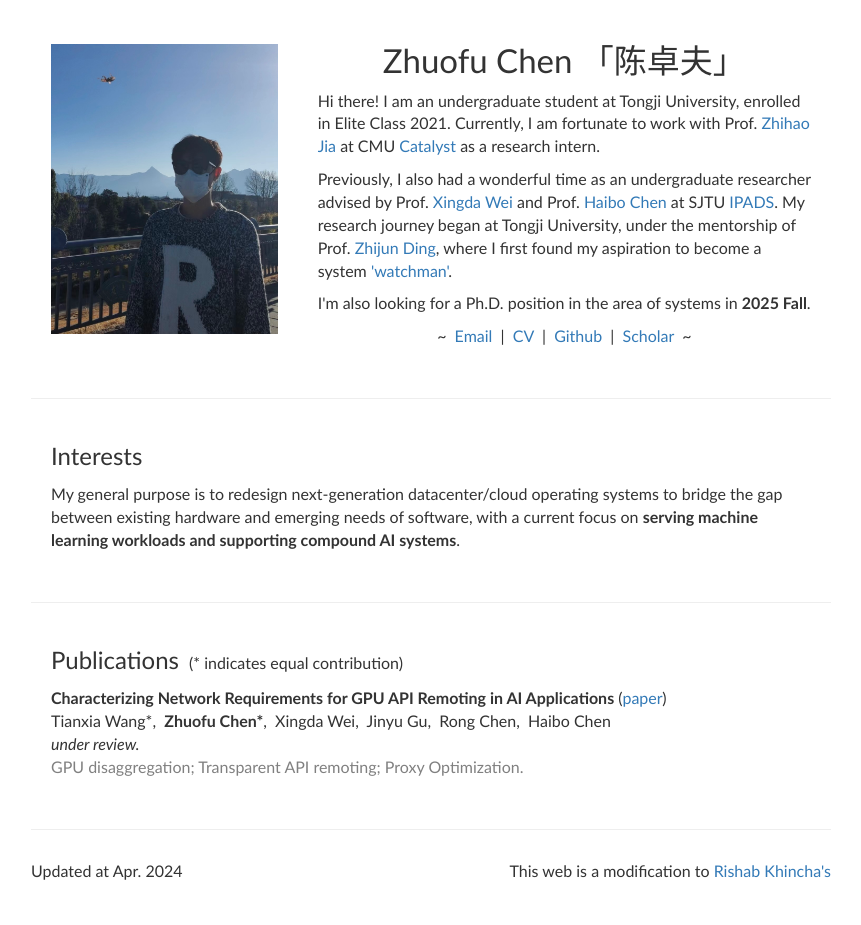
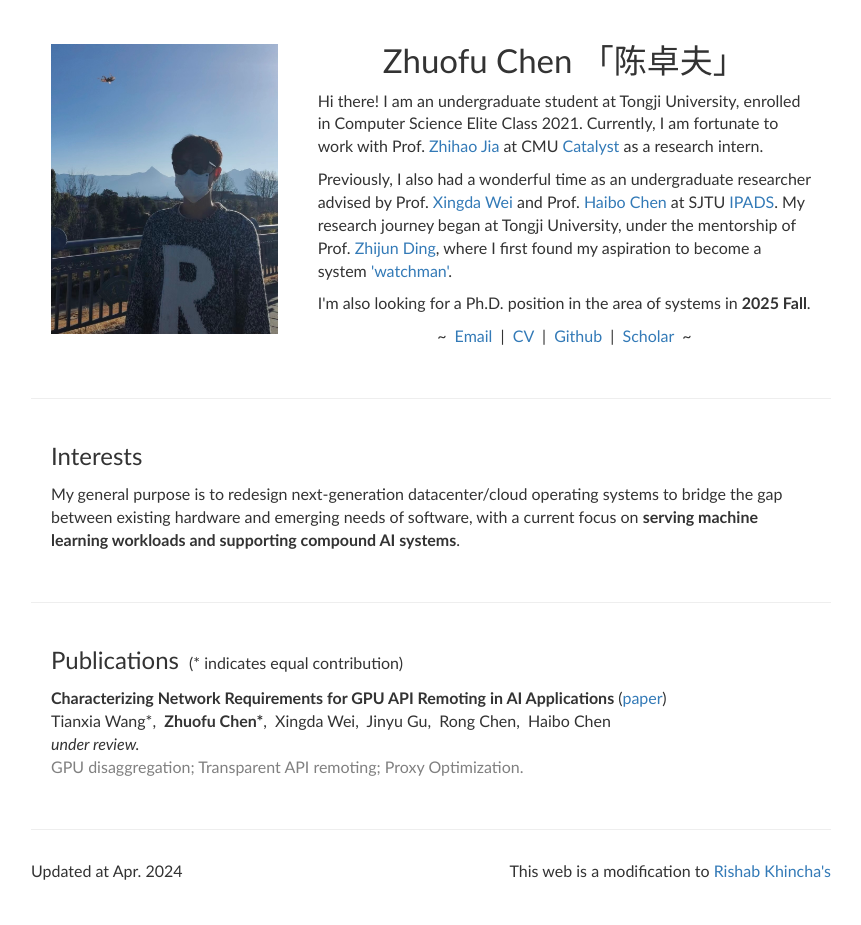
Before and after one commit to chenzhuofu/chenzhuofu.github.io, a plain HTML site: page index.html in a window 1280 px wide. Shown: the whole page, without its empty margins (209-1070 px from the left). Drawn offline with nearby package versions, Linux system fonts and the light colour scheme.

Commit message:
fix: minor

```diff
--- a/index.html
+++ b/index.html
@@ -57,7 +57,7 @@
 
                                     <!-- Self Introduction -->
                                     <p>
-                                        Hi there! I am an undergraduate student at Tongji University, enrolled in Elite Class 2021.
+                                        Hi there! I am an undergraduate student at Tongji University, enrolled in Computer Science Elite Class 2021.
                                         Currently, I am fortunate to work with Prof. <a href="https://www.cs.cmu.edu/~zhihaoj2/" target="_blank">Zhihao Jia</a>
                                         at CMU <a href="https://catalyst.cs.cmu.edu/" target="_blank">Catalyst</a> as a research intern.
                                     </p>
```
